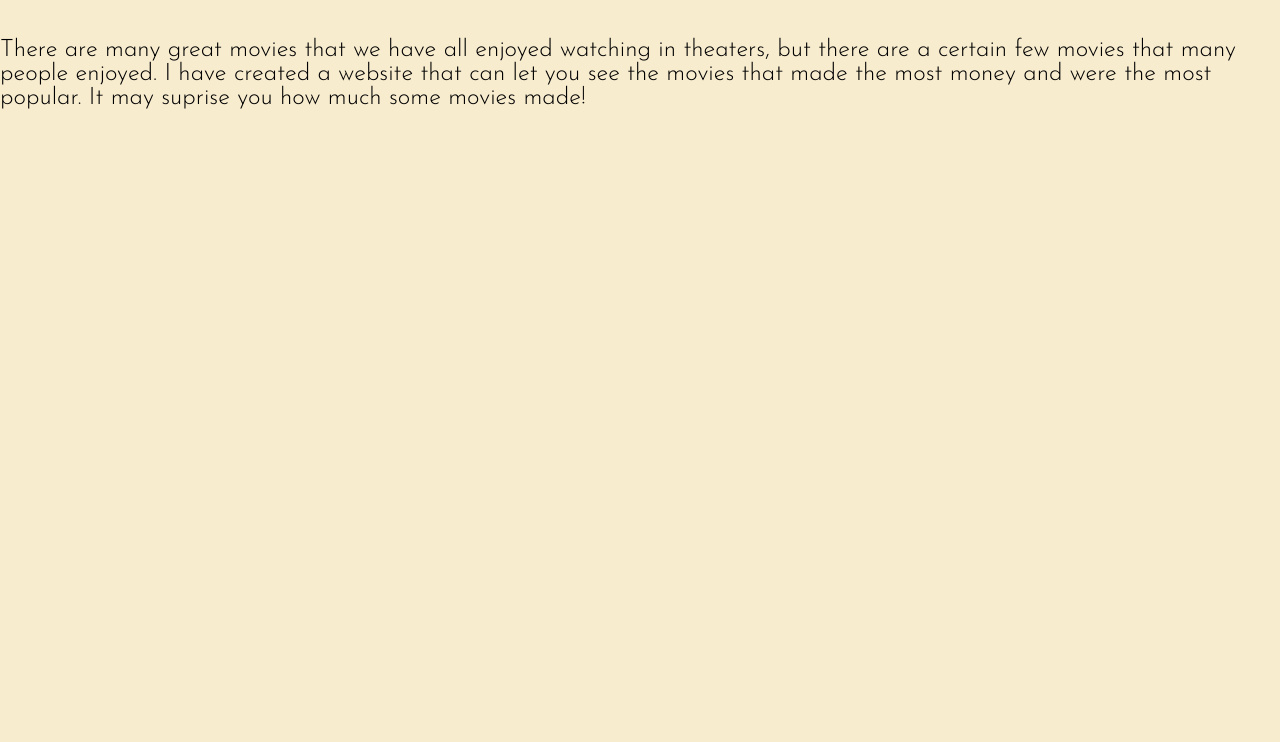
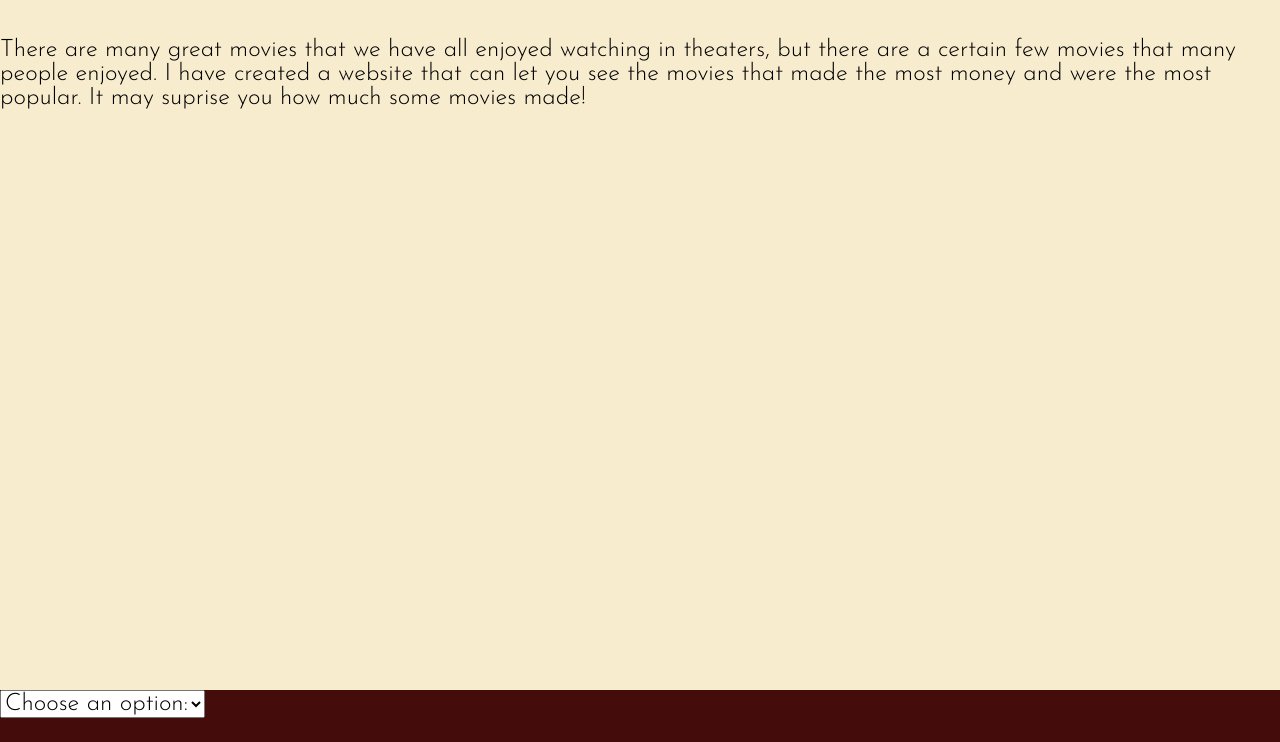
Before and after one commit to LiamKo1/Project, a plain HTML site: page Project-main/index.html in a window 1280 px wide. Shown: the part 58-800 px from the top of the page. Drawn offline with Linux system fonts and the light colour scheme.

Commit message:
i hate coding

```diff
--- a/Project-main/css/style.css
+++ b/Project-main/css/style.css
@@ -47,7 +47,7 @@ h1{
     font-size: 2.25em;
     color: rgb(156, 62, 62);
  }
- .iconLink >p {
+ .iconLink > p {
     display: none;
     position: fixed;
     margin: 0;
@@ -70,5 +70,27 @@ h1{
     font-size: 2em;
     top: 0;
     right: 0;
+    color: rgb(156, 62, 62);
     }
 }
+footer {
+    position:absolute;
+    width:100%;
+    background-color: rgb(69, 12, 12);
+    left: 0;
+    margin: 0;
+    padding: 0;
+    bottom: 0;
+}
+#myselect{
+    left: 0;
+    bottom: 0;
+    padding: 0;
+    margin: 0;
+    font-size: 1em;
+}
+#myselect > option{
+    left: 0;
+    bottom: 0;
+    font-size: 0.75em;
+}
--- a/Project-main/index.html
+++ b/Project-main/index.html
@@ -1,5 +1,5 @@
 <!DOCTYPE html>
-<html>
+<html lang ="en">
 <head>
     <script src="https://kit.fontawesome.com/2dc8d95830.js" crossorigin="anonymous"></script>
     <title>Top 200 Highest Grossing Movies</title>
@@ -7,6 +7,7 @@
     <meta name="author" content="Liam Ko">
     <meta name="description" content="The Top 200 Hightest Grossing Movies Of All Time">
     <link rel="stylesheet" href="css/style.css">
+    <link rel="javascript" href="js/index.js">
     <style>
         @import url('https://fonts.googleapis.com/css2?family=Josefin+Sans:wght@300&display=swap');
         </style>
@@ -20,6 +21,7 @@
         <div class="iconLink">
             <p><a href="http://127.0.0.1:5502/About-Me-main/index.html"><i class="fa-solid fa-id-card"></i></a></p>
         </div>
+
     </header>
 
     <nav>
@@ -33,6 +35,17 @@
     <div class="text">
     <p>There are many great movies that we have all enjoyed watching in theaters, but there are a certain few movies that many people enjoyed. I have created a website that can let you see the movies that made the most money and were the most popular. It may suprise you how much some movies made! </p>
     </div>
+    <footer>
+        <select id="myselect" onchange="change_myselect(this.value)">
+            <option value="">Choose an option:</option>
+            <option value="10">Top 10</option>
+            <option value="50">Top 50</option>
+            <option value="100">Top 100</option>
+            <option value ="200">Top 200</option>
+          </select>
+          <p id="demo"></p>
+
+    </footer>
 </body>
 
 
```
Also changed, not shown: Project-main/js/index.js (+17 -0 lines), json/csvjson.json (renamed from Project-main/js/csvjson.json).
